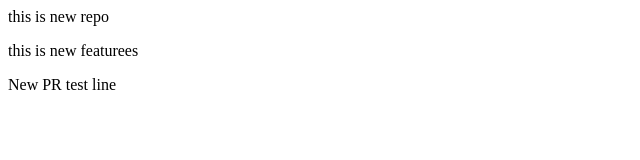
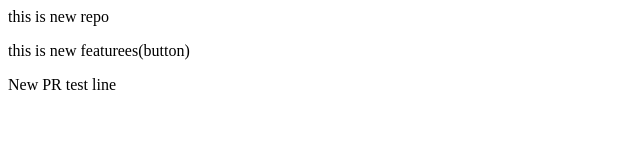
Before and after one commit to Shivaram2231/LocalRepo, a plain HTML site: page LocalRepo/index.html in a window 1280 px wide. Shown: the full height of the page, 0-640 px from the left. Drawn offline with Linux system fonts and the light colour scheme.

```diff
--- a/LocalRepo/index.html
+++ b/LocalRepo/index.html
@@ -1,3 +1,3 @@
 <p>this is new repo </p>
-<p>this is new featurees</p>
+<p>this is new featurees(button)</p>
 <p>New PR test line</p>
```
